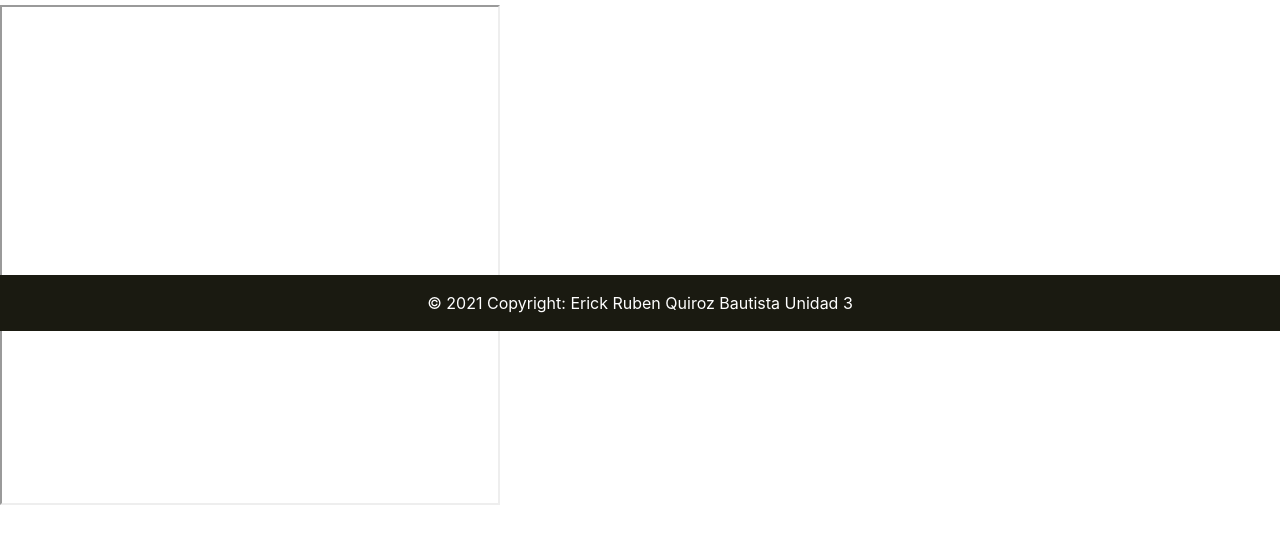
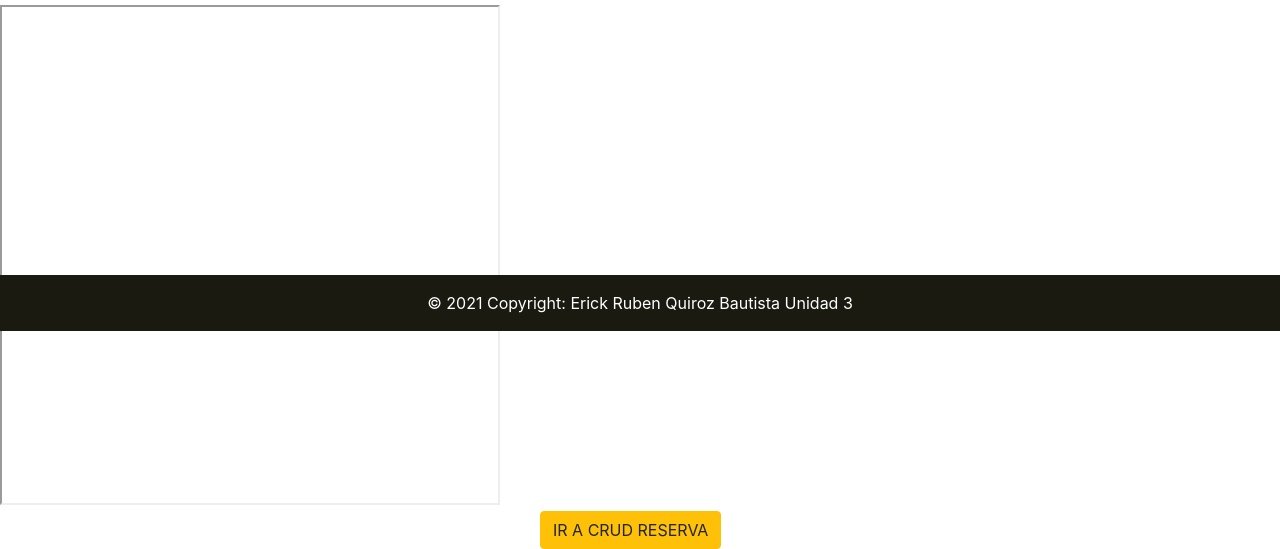
Before and after one commit to erickrqb/SistemasD, a plain HTML site: page index.html in a window 1280 px wide. Shown: the part 469-1018 px from the top of the page. Before the commit the page ends 980 px from the top, so only its background shows below. Drawn offline with Linux system fonts and the light colour scheme.

Commit message:
Update index.html

```diff
--- a/index.html
+++ b/index.html
@@ -62,9 +62,11 @@
     </div>
     <iframe scr"http://erqb-itp-sd-01.rf.gd/Api-Rest-H/Select.php" height="500" width="500" tittle"IframeExample"></iframe>
 
-
-
-
+        <div style="width:200px; margin:0 auto;">
+        <form action="http://erqb-itp-sd-01.rf.gd/Api-Rest-H/Select.php" method="POST">
+        <button type="submit" class="btn btn-warning">IR A CRUD RESERVA</button>
+       </form>
+</div>
 
 
 <footer class="text-center text-white fixed-bottom" style="background-color: #212015;">
```
